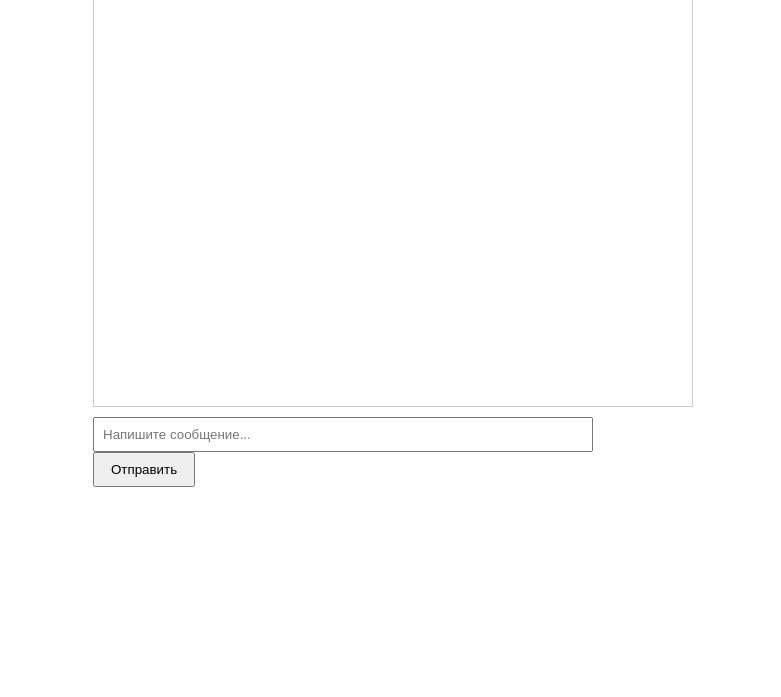
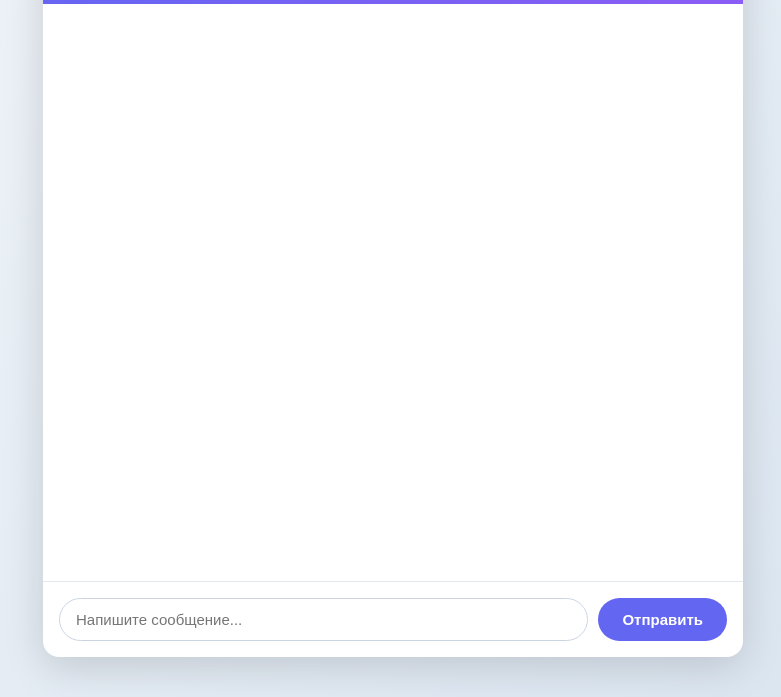
Before and after one commit to Garyy-Claud/my-claude-service, a website: page public/index.html in a window 1280 px wide. Shown: the part 103-800 px from the top of the page, without its empty margins (247-1028 px from the left). Drawn offline with Linux system fonts and the light colour scheme.

Commit message:
Дизайн

```diff
--- a/public/index.html
+++ b/public/index.html
@@ -2,22 +2,103 @@
 <html lang="ru">
 <head>
 <meta charset="UTF-8">
+<meta name="viewport" content="width=device-width, initial-scale=1.0">
 <title>Мой чат-сервис</title>
 <style>
-  body { font-family: Arial, sans-serif; max-width: 600px; margin: 40px auto; }
-  #chat { border: 1px solid #ccc; height: 400px; overflow-y: auto; padding: 10px; margin-bottom: 10px; }
-  .msg { margin: 8px 0; }
-  .user { color: #0066cc; }
-  .bot { color: #333; }
-  #input { width: 80%; padding: 8px; }
-  #send { padding: 8px 16px; }
+  * { box-sizing: border-box; }
+  body {
+    font-family: 'Segoe UI', Arial, sans-serif;
+    background: linear-gradient(135deg, #f0f4f8 0%, #d9e4f0 100%);
+    margin: 0;
+    padding: 0;
+    height: 100vh;
+    display: flex;
+    align-items: center;
+    justify-content: center;
+  }
+  .app {
+    width: 100%;
+    max-width: 700px;
+    height: 90vh;
+    max-height: 800px;
+    background: white;
+    border-radius: 16px;
+    box-shadow: 0 10px 40px rgba(0,0,0,0.15);
+    display: flex;
+    flex-direction: column;
+    overflow: hidden;
+  }
+  .header {
+    background: linear-gradient(135deg, #6366f1 0%, #8b5cf6 100%);
+    color: white;
+    padding: 20px 24px;
+    font-size: 20px;
+    font-weight: 600;
+  }
+  #chat {
+    flex: 1;
+    overflow-y: auto;
+    padding: 20px;
+    display: flex;
+    flex-direction: column;
+    gap: 12px;
+  }
+  .msg {
+    max-width: 75%;
+    padding: 12px 16px;
+    border-radius: 16px;
+    line-height: 1.4;
+    word-wrap: break-word;
+  }
+  .user {
+    align-self: flex-end;
+    background: #6366f1;
+    color: white;
+    border-bottom-right-radius: 4px;
+  }
+  .bot {
+    align-self: flex-start;
+    background: #f1f5f9;
+    color: #1e293b;
+    border-bottom-left-radius: 4px;
+  }
+  .input-area {
+    display: flex;
+    padding: 16px;
+    gap: 10px;
+    border-top: 1px solid #e2e8f0;
+  }
+  #input {
+    flex: 1;
+    padding: 12px 16px;
+    border: 1px solid #cbd5e1;
+    border-radius: 24px;
+    font-size: 15px;
+    outline: none;
+  }
+  #input:focus { border-color: #6366f1; }
+  #send {
+    padding: 12px 24px;
+    background: #6366f1;
+    color: white;
+    border: none;
+    border-radius: 24px;
+    font-size: 15px;
+    font-weight: 600;
+    cursor: pointer;
+  }
+  #send:hover { background: #4f46e5; }
 </style>
 </head>
 <body>
-<h2>Мой чат-сервис</h2>
-<div id="chat"></div>
-<input id="input" type="text" placeholder="Напишите сообщение...">
-<button id="send">Отправить</button>
+<div class="app">
+  <div class="header">Мой чат-сервис</div>
+  <div id="chat"></div>
+  <div class="input-area">
+    <input id="input" type="text" placeholder="Напишите сообщение...">
+    <button id="send">Отправить</button>
+  </div>
+</div>
 
 <script>
 const chat = document.getElementById('chat');
@@ -28,7 +109,7 @@ async function sendMessage() {
   const text = input.value.trim();
   if (!text) return;
 
-  chat.innerHTML += `<div class="msg user"><b>Вы:</b> ${text}</div>`;
+  chat.innerHTML += <div class="msg user">${text}</div>;
   input.value = '';
   chat.scrollTop = chat.scrollHeight;
 
@@ -39,7 +120,7 @@ async function sendMessage() {
   });
   const data = await response.json();
 
-  chat.innerHTML += `<div class="msg bot"><b>Ассистент:</b> ${data.reply}</div>`;
+  chat.innerHTML += <div class="msg bot">${data.reply}</div>;
   chat.scrollTop = chat.scrollHeight;
 }
 
```
